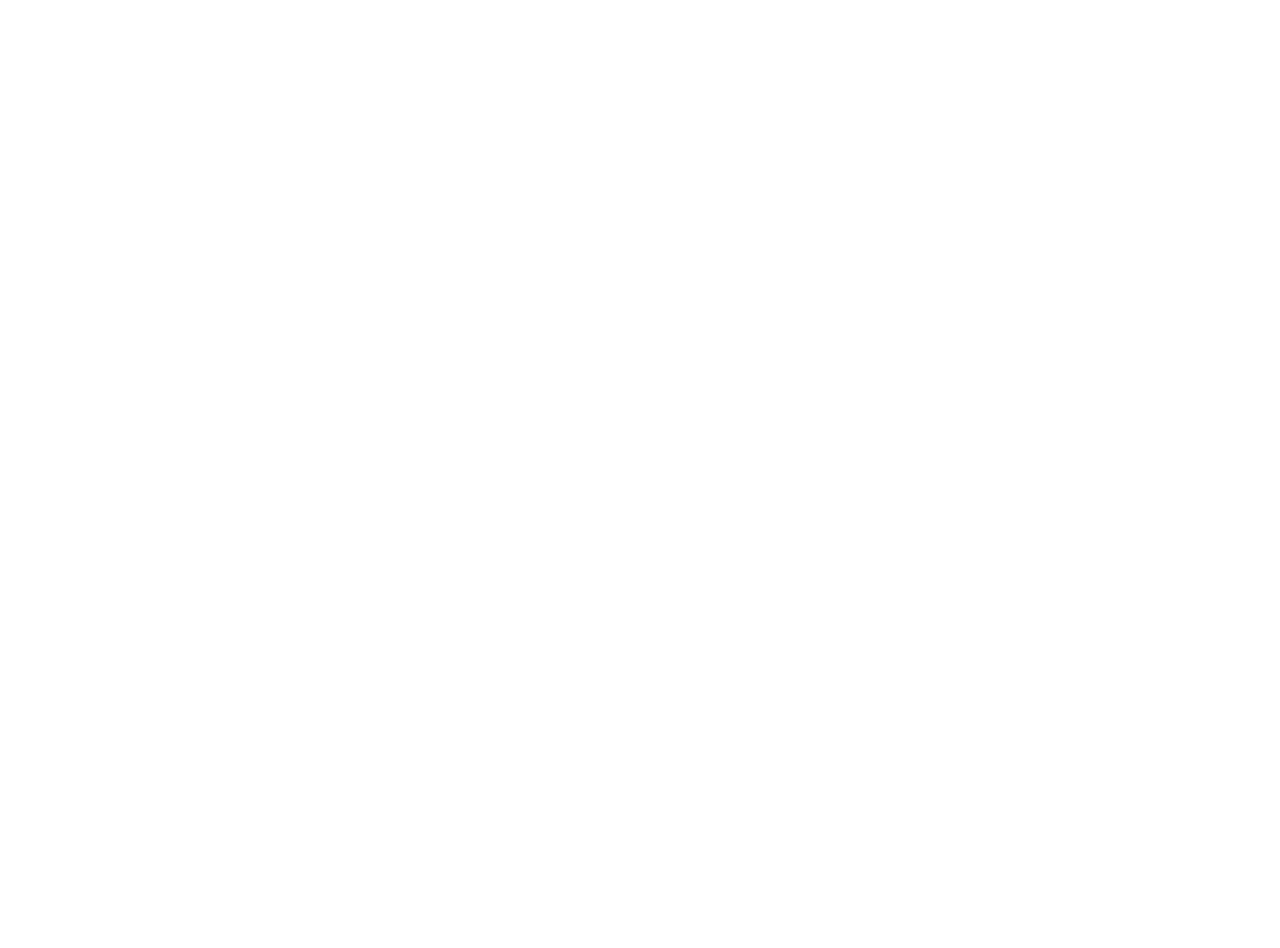
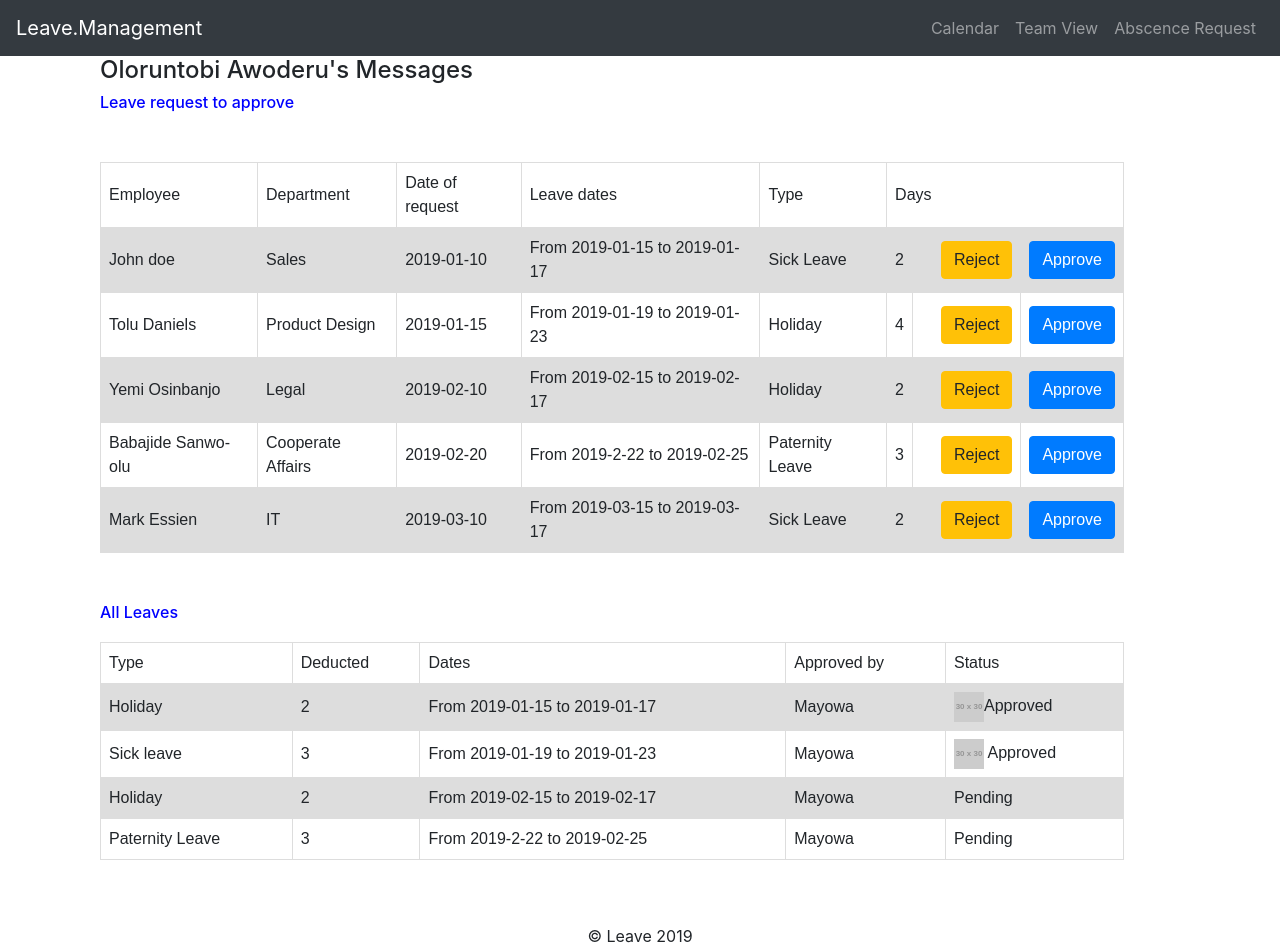
Before and after one commit to OLORUNTOBI-LEVELUP/server, a React (Create React App) app: page /teamview in a window 1280 px wide. Before the commit the page ends 800 px from the top, so only its background shows below. Built offline with nearby package versions, Linux system fonts and the light colour scheme.

Commit message:
created teamview dashboard

```diff
--- a/src/App.js
+++ b/src/App.js
@@ -6,6 +6,7 @@
 import Signin from './comonents/Signin';
 import Dashboard from './comonents/dashboard';
 import Abscencerequest from './comonents/abscencerequest';
+import Teamview from './comonents/teamview';
 
 
 class App extends Component {
@@ -19,6 +20,7 @@
           <Route path="/Signin" component={Signin} />
           <Route path="/dashboard" component={Dashboard} />
           <Route path="/abscencerequest" component={Abscencerequest} />
+          <Route path="/teamview" component={Teamview} />
 
         </div>
       </Router>
--- a/src/comonents/Signup.jsx
+++ b/src/comonents/Signup.jsx
@@ -575,7 +575,7 @@
         <input type="submit" className="button1"  value="Register"/>
         </form>
     </div>
-		<footer>&copy; TimeOff 2019</footer>
+		<footer>&copy; Leave 2019</footer>
 </div>
 
       );
--- a/src/comonents/abscencerequest.jsx
+++ b/src/comonents/abscencerequest.jsx
@@ -4,17 +4,13 @@
 
 
 
-var date_diff_indays = function(date1, date2) {
-   date1 = new Date(document.getElementById('from'));
-   date2 = new Date(document.getElementById("to"));
-  var duration = Math.floor((Date.UTC(date2.getFullYear(), date2.getMonth(), date2.getDate()) - Date.UTC(date1.getFullYear(), date1.getMonth(), date1.getDate()) ) /(1000 * 60 * 60 * 24));
-    return duration;
-  }
 
 
 export default class Abscencerequest extends React.Component {
   constructor() {
     super();
+
+
     this.state = {
       fields: {},
       errors: {}
@@ -46,6 +42,7 @@
     }
 
   }
+
   validateForm() {
 
     let fields = this.state.fields;
@@ -75,7 +72,7 @@
                 <Navbar.Brand href="/">Leave.Management</Navbar.Brand>
                 <Nav className="ml-auto">
                 <Nav.Link href="#home">Calendar</Nav.Link>
-                <Nav.Link href="#features">Team View</Nav.Link>
+                <Nav.Link href="/teamview">Team View</Nav.Link>
                 <Nav.Link href="/abscencerequest">Abscence Request</Nav.Link>
                 </Nav>
 
@@ -140,6 +137,7 @@
                   <span class="input-group-addon"><i class="fa fa-calendar"></i></span>
                   <input type="date" class="form-control book-leave-to-input" id="to" data-provide="datepicker" data-date-autoclose="1" data-date-format="yyyy-mm-dd" data-date-week-start="1"  name="to_date"  />
 
+
                 </div>
               </div>
             </div>
--- a/src/comonents/dashboard.jsx
+++ b/src/comonents/dashboard.jsx
@@ -27,7 +27,7 @@
                 <Navbar.Brand href="/">Leave.Management</Navbar.Brand>
                 <Nav className="ml-auto">
                 <Nav.Link href="#home">Calendar</Nav.Link>
-                <Nav.Link href="#features">Team View</Nav.Link>
+                <Nav.Link href="/teamview">Team View</Nav.Link>
                 <Nav.Link href="/abscencerequest">New Abscence</Nav.Link>
                 </Nav>
 
--- /dev/null
+++ b/src/comonents/teamview.css
@@ -0,0 +1,28 @@
+.teamview-head {
+    margin-left: 100px;
+    font-size: 1.5em;
+}
+
+.teamview-p {
+    margin-left: 100px;
+    font-size: 1em;
+    color: blue;
+    margin-bottom: 50px;
+}
+
+
+.teamview-p1 {
+    margin-left: 100px;
+    font-size: 1em;
+    color: blue;
+    margin-bottom: 20px;
+}
+.reject {
+    margin-left: 20px;
+}
+ .table-teamview {
+    margin-bottom: 50px;
+    width: 80%;
+    margin-left: 100px;
+
+}
--- /dev/null
+++ b/src/comonents/teamview.jsx
@@ -0,0 +1,139 @@
+import React from "react";
+import { Nav, Navbar, Button} from "react-bootstrap";
+import "./teamview.css";
+
+
+export default class Teamview extends React.Component{
+    render(){
+        return (
+            <div>
+                  <Navbar bg="dark" variant="dark">
+                <Navbar.Brand href="/">Leave.Management</Navbar.Brand>
+                <Nav className="ml-auto">
+                <Nav.Link href="#home">Calendar</Nav.Link>
+                <Nav.Link href="#features">Team View</Nav.Link>
+                <Nav.Link href="/abscencerequest">Abscence Request</Nav.Link>
+                </Nav>
+
+               </Navbar>
+
+                <div>
+                    <h1 className="teamview-head">Oloruntobi Awoderu's Messages</h1>
+                    <h1 className="teamview-p">Leave request to approve</h1>
+                    <table className="table-teamview">
+
+
+                                <tr>
+                                    <td>Employee</td>
+                                    <td> Department</td>
+                                    <td>Date of request</td>
+                                    <td>Leave dates</td>
+                                    <td>Type</td>
+                                    <td colSpan="3">Days</td>
+                                </tr>
+                                <tr>
+                                    <td>John doe</td>
+                                    <td>Sales</td>
+                                    <td>2019-01-10</td>
+                                    <td>From 2019-01-15 to 2019-01-17</td>
+                                    <td>Sick Leave</td>
+                                    <td>2</td>
+                                    <td><Button className="reject" variant="warning">Reject</Button></td>
+                                    <td><Button>Approve</Button></td>
+                                </tr>
+                                <tr>
+                                    <td>Tolu Daniels</td>
+                                    <td>Product Design</td>
+                                    <td>2019-01-15</td>
+                                    <td>From 2019-01-19 to 2019-01-23</td>
+                                    <td>Holiday</td>
+                                    <td>4</td>
+                                    <td><Button className="reject" variant="warning">Reject</Button></td>
+                                    <td><Button>Approve</Button></td>
+                                </tr>
+                                <tr>
+                                    <td>Yemi Osinbanjo</td>
+                                    <td>Legal</td>
+                                    <td>2019-02-10</td>
+                                    <td>From 2019-02-15 to 2019-02-17</td>
+                                    <td>Holiday</td>
+                                    <td>2</td>
+                                    <td><Button className="reject" variant="warning">Reject</Button></td>
+                                    <td><Button>Approve</Button></td>
+                                </tr>
+                                <tr>
+                                    <td>Babajide Sanwo-olu</td>
+                                    <td>Cooperate Affairs</td>
+                                    <td>2019-02-20</td>
+                                    <td>From 2019-2-22 to 2019-02-25</td>
+                                    <td>Paternity Leave</td>
+                                    <td>3</td>
+                                    <td><Button className="reject" variant="warning">Reject</Button></td>
+                                    <td><Button>Approve</Button></td>
+                                </tr>
+                                <tr>
+                                    <td>Mark Essien</td>
+                                    <td>IT</td>
+                                    <td>2019-03-10</td>
+                                    <td>From 2019-03-15 to 2019-03-17</td>
+                                    <td>Sick Leave</td>
+                                    <td>2</td>
+                                    <td><Button className="reject" variant="warning">Reject</Button></td>
+                                    <td><Button>Approve</Button></td>
+                                </tr>
+                    </table>
+                </div>
+                <div>
+                    <h1 className="teamview-p1">All Leaves</h1>
+                    <table className="table1">
+
+
+                 <tr>
+                     <td>Type</td>
+                     <td> Deducted</td>
+                     <td>Dates</td>
+                     <td>Approved by</td>
+                     <td>Status</td>
+
+                 </tr>
+                 <tr>
+                     <td>Holiday</td>
+                     <td>2</td>
+                     <td>From 2019-01-15 to 2019-01-17</td>
+                     <td>Mayowa</td>
+
+                     <td><a href="https://imgplaceholder.com"><img src="https://imgplaceholder.com/30x30/cccccc/757575/glyphicon-trash" alt="ImgPlaceholder"/></a>Approved</td>
+
+                 </tr>
+                 <tr>
+                     <td>Sick leave</td>
+                     <td>3</td>
+                     <td>From 2019-01-19 to 2019-01-23</td>
+                     <td>Mayowa</td>
+                     <td><a href="https://imgplaceholder.com"><img src="https://imgplaceholder.com/30x30/cccccc/757575/glyphicon-trash" alt="ImgPlaceholder"/></a> Approved</td>
+
+                 </tr>
+                 <tr>
+                     <td>Holiday</td>
+                     <td>2</td>
+                     <td>From 2019-02-15 to 2019-02-17</td>
+                     <td>Mayowa</td>
+                     <td>Pending</td>
+
+                 </tr>
+                 <tr>
+                     <td>Paternity Leave</td>
+                     <td>3</td>
+                     <td>From 2019-2-22 to 2019-02-25</td>
+                     <td>Mayowa</td>
+                     <td>Pending</td>
+
+                 </tr>
+                 </table>
+
+                </div>
+                <footer>&copy; Leave 2019</footer>
+            </div>
+        );
+    }
+}
```
